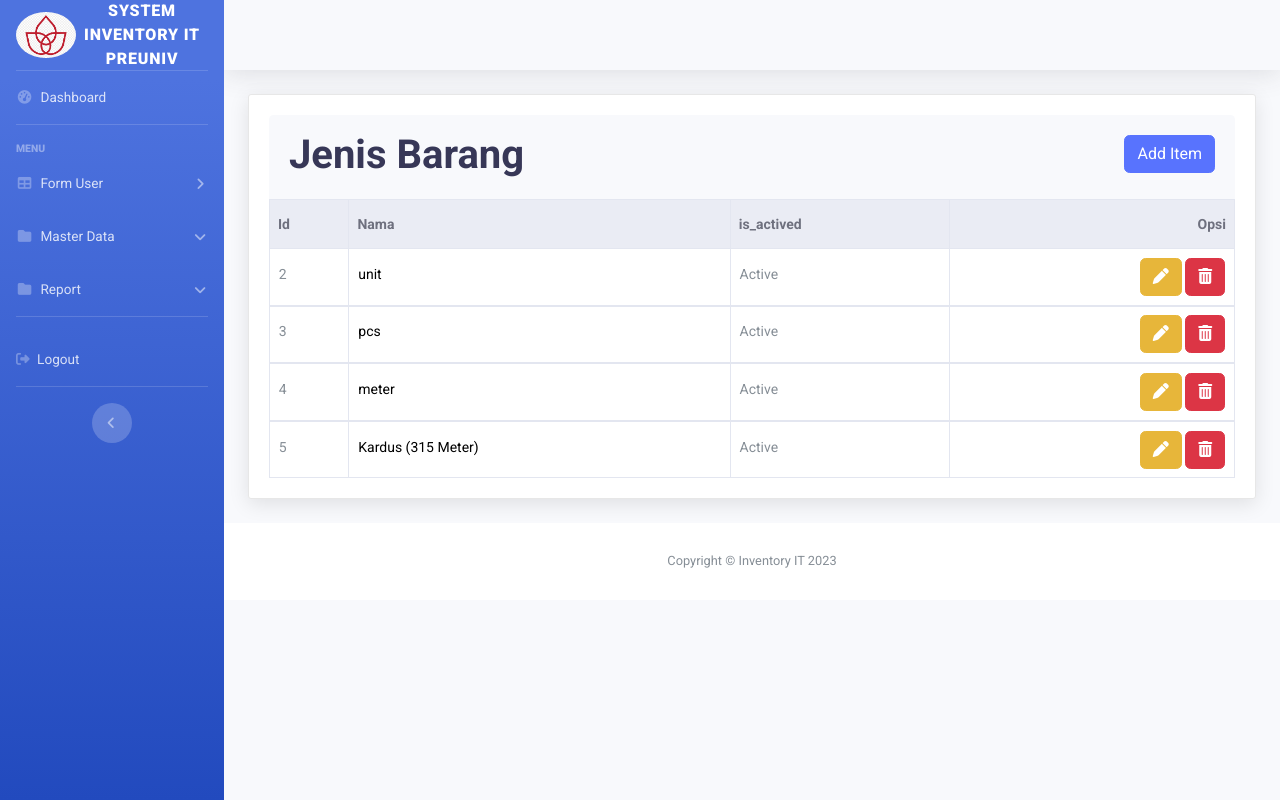
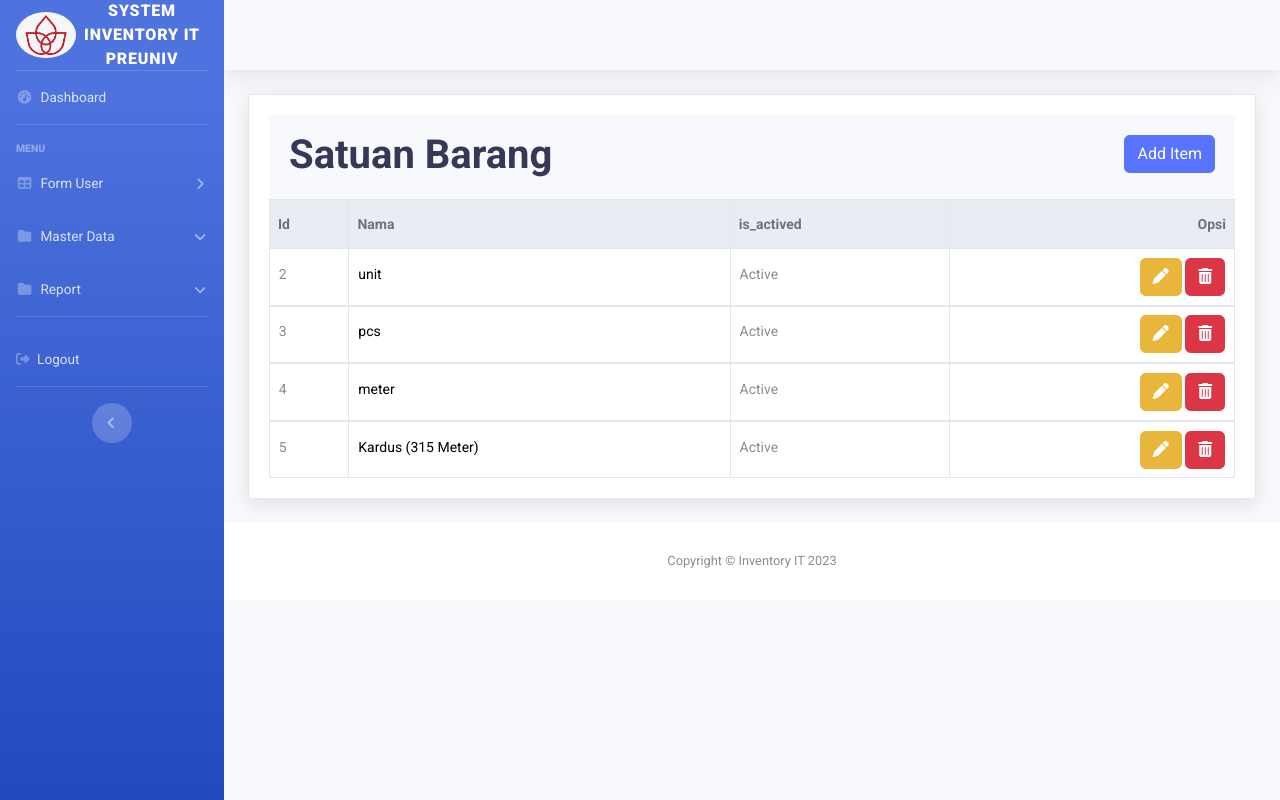
Before and after one commit to ujang03/project-ci, a CodeIgniter app: page /project-ci/admin/jenisbarang in a window 1280 px wide. Run offline with CodeIgniter, Linux system fonts and the light colour scheme; data comes from the database, SQL or seed files in the repository; data that the repository does not hold is empty; some libraries are stand-ins or nearby versions.

Commit message:
update 05/01/2024

```diff
--- a/application/views/admin/jenisbarang/index.php
+++ b/application/views/admin/jenisbarang/index.php
@@ -1,7 +1,7 @@
 <div class="container-fluid">
     <div class="card mb-4 mt-4">
         <div class="card-header d-flex justify-content-between">
-            <h1 class="mt-1"><b>Jenis Barang</b></h1>
+            <h1 class="mt-1"><b>Satuan Barang</b></h1>
 
             <!-- Button to Open the Modal -->
             <div class="mt-2">
@@ -27,12 +27,12 @@
                     ?>
                         <tbody>
                             <tr>
-                                <td><?= $item->id?></td>
+                                <td><?= $item->id ?></td>
                                 <td><a style="text-decoration:none; color:black;"><?= $item->nama ?></a></td>
                                 <td><?= ($item->is_actived == 1) ? 'Active' : 'Deactive' ?></td>
                                 <td>
-                                    <a class="btn btn-warning" href="<?= base_url('JenisBarang/edit') ?>/<?= $item->id?>"><i class="fa fa-pen"></i></a>
-                                    <a class="btn btn-danger" onclick="deleteConfirm('<?= base_url('JenisBarang/delete/') . $item->id?>')" > <i class="fa fa-trash"></i> </a>
+                                    <a class="btn btn-warning" href="<?= base_url('JenisBarang/edit') ?>/<?= $item->id ?>"><i class="fa fa-pen"></i></a>
+                                    <a class="btn btn-danger" onclick="deleteConfirm('<?= base_url('JenisBarang/delete/') . $item->id ?>')"> <i class="fa fa-trash"></i> </a>
                                 </td>
                             </tr>
                         </tbody>
@@ -94,8 +94,8 @@
 </div>
 
 <script>
-    function deleteConfirm(url){
-        $("#btn-delete").attr('href',url);
+    function deleteConfirm(url) {
+        $("#btn-delete").attr('href', url);
         $("#deleteModal").modal();
     }
 </script>
--- a/application/views/templates/sidebar_Ad.php
+++ b/application/views/templates/sidebar_Ad.php
@@ -74,7 +74,7 @@
         <div id="collapseBarang" class="collapse" aria-labelledby="headingPages" data-parent="#accordionSidebar">
             <div class="bg-white py-2 collapse-inner rounded">
                 <a class="collapse-item" href="<?= base_url('admin/user'); ?>">User</a>
-                <a class="collapse-item" href="<?= base_url('admin/jenisbarang'); ?>">Jenis Barang</a>
+                <a class="collapse-item" href="<?= base_url('admin/jenisbarang'); ?>">Satuan Barang</a>
                 <a class="collapse-item" href="<?= base_url('admin/barang'); ?>">Barang</a>
 
             </div>
```
Also changed, not shown: application/views/user/formpinjam/print.php (+10 -6 lines).
